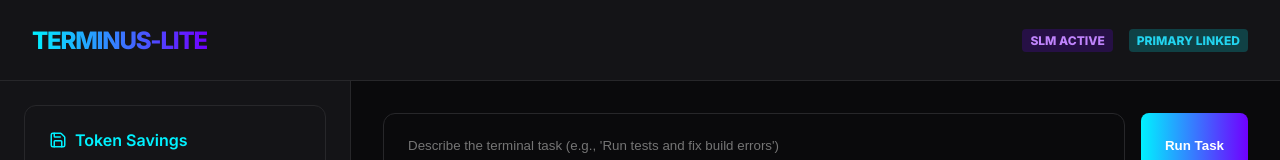
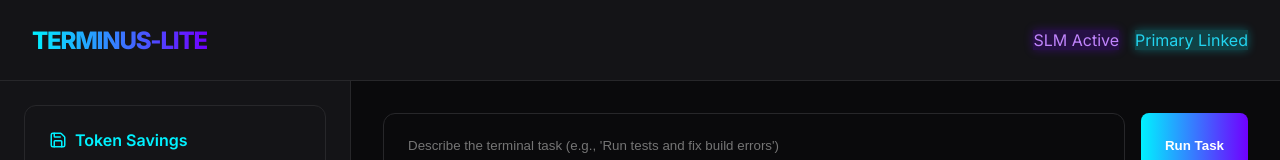
Before and after one commit to chuckabox/Terminus-Lite, a React (Vite) app in the folder frontend/: page / in a window 1280 px wide. Shown: the top 160 px of the page. Built offline with nearby package versions, Linux system fonts and the light colour scheme.

Commit message:
style: add subtle glow effect to status badges

```diff
--- a/frontend/src/App.css
+++ b/frontend/src/App.css
@@ -118,16 +118,16 @@ header {
   opacity: 0.9;
 }
 
-.badge {
-  padding: 0.25rem 0.5rem;
-  border-radius: 4px;
-  font-size: 0.75rem;
-  font-weight: 700;
-  text-transform: uppercase;
+.badge-slm {
+  background-color: rgba(112, 0, 255, 0.2);
+  color: #c084fc;
+  box-shadow: 0 0 10px rgba(112, 0, 255, 0.3);
 }
-
-.badge-slm { background-color: rgba(112, 0, 255, 0.2); color: #c084fc; }
-.badge-primary { background-color: rgba(0, 242, 255, 0.2); color: #22d3ee; }
+.badge-primary {
+  background-color: rgba(0, 242, 255, 0.2);
+  color: #22d3ee;
+  box-shadow: 0 0 10px rgba(0, 242, 255, 0.3);
+}
 
 .terminal::-webkit-scrollbar {
   width: 6px;
```
